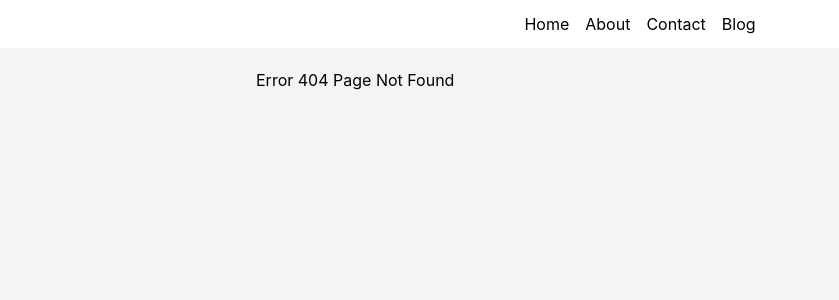
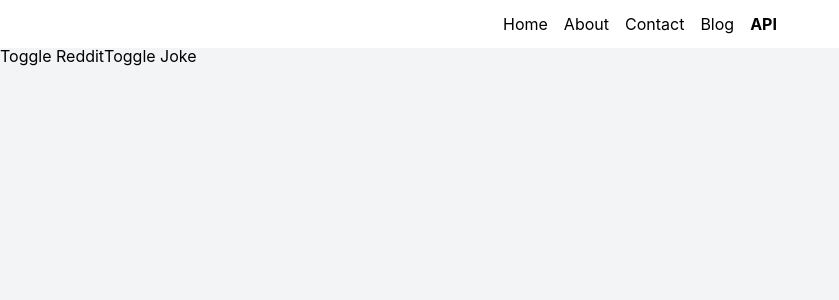
Before and after one commit to Spix737/react-todo, a React (Create React App) app: page /api in a window 1280 px wide. Before the commit this address had no page. Shown: the top 300 px of the page, without its empty margins (0-839 px from the left). Built offline with nearby package versions, Linux system fonts and the light colour scheme.

Commit message:
Ep 14 fix -> ep 15
Fixed reddit api fetch, confirmed joke api is down

```diff
--- a/package.json
+++ b/package.json
@@ -9,6 +9,7 @@
     "prop-types": "^15.8.1",
     "react": "^18.2.0",
     "react-dom": "^18.2.0",
+    "react-query": "^3.39.1",
     "react-router-dom": "^6.3.0",
     "react-scripts": "^5.0.1",
     "react-transition-group": "^4.4.2",
--- a/src/Joke.jsx
+++ b/src/components/Joke.jsx
@@ -1,5 +1,5 @@
 import React, { useEffect, useState } from 'react';
-import useFetch from './hooks/useFetch';
+import useFetch from '../hooks/useFetch';
 
 export default function Joke() {
     const {
--- a/src/components/NavigationBar.jsx
+++ b/src/components/NavigationBar.jsx
@@ -18,6 +18,9 @@ export default function NavigationBar() {
           <li>
             <NavLink to="/blog" >Blog</NavLink>
           </li>
+          <li>
+            <NavLink to="/api" >API</NavLink>
+          </li>
         </ul>
       </nav>
   );
--- a/src/Reddit.jsx
+++ b/src/components/Reddit.jsx
@@ -1,8 +1,13 @@
 import React from 'react';
-import useFetch from './hooks/useFetch';
+import { useQuery } from 'react-query';
+import useFetch from '../hooks/useFetch';
 
 export default function Reddit() {
-  const { data: posts, loading, errorMsg } = useFetch('https://www.reddit.com/r/reactjs.json');
+  const { data: posts, loading, isError, error, isSuccess } = useFetch('https://www.reddit.com/r/reactjs.json');
+
+  // function fetchPosts(){
+  //   return fetch('https://reddit.com/r/reactjs.json', { mode: 'no-cors'}).then(response => response.json());
+  // }
 
   return (
     <div>
@@ -19,7 +24,7 @@ export default function Reddit() {
           ))}
         </ul>
       )}
-      {errorMsg && <div>{errorMsg}</div>}
+      {isError && <div>{error.message}</div>}
     </div>
   );
 }
--- a/src/components/Root.jsx
+++ b/src/components/Root.jsx
@@ -7,6 +7,7 @@ import Contact from './pages/Contact';
 import Blog from './pages/Blog';
 import BlogPost from './pages/BlogPost';
 import NoMatch from './pages/NoMatch';
+import API from './pages/API';
 
 export default function Root() {
   const routes = [
@@ -14,6 +15,7 @@ export default function Root() {
     { path: '/about', name: 'About', Component: About, exact: false },
     { path: '/contact', name: 'Contact', Component: Contact, exact: false },
     { path: '/blog', name: 'Blog', Component: Blog, exact: true },
+    { path: '/api', name: 'API', Component: API, exact: true },
     { path: '/blog/:id', name: 'Post', Component: BlogPost, exact: false },
     { path: '*', name: 'No Match', Component: NoMatch, exact: false },
   ];
--- /dev/null
+++ b/src/components/pages/API.jsx
@@ -0,0 +1,27 @@
+import Reddit from '../Reddit';
+import Joke from '../Joke';
+import { useState } from 'react';
+
+function API() {
+  const [redditVisible, setRedditVisible] = useState(false);
+  const [jokeVisible, setJokeVisible] = useState(false);
+
+  return (
+    <div>
+      <div className="buttons">
+        <button
+          onClick={() => setRedditVisible(prevRedditVisible => !redditVisible)}
+        >
+          Toggle Reddit
+        </button>
+        <button onClick={() => setJokeVisible(prevJokeVisible => !jokeVisible)}>
+          Toggle Joke
+        </button>
+      </div>
+      {redditVisible && <Reddit />}
+      {jokeVisible && <Joke />}
+    </div>
+  );
+}
+
+export default API;
--- a/src/hooks/useFetch.js
+++ b/src/hooks/useFetch.js
@@ -6,11 +6,11 @@ function useFetch(url) {
     const [errorMsg, setErrorMsg] = useState(null);
 
     useEffect(() => {
-      fetch('https://www.reddit.com/r/reactjs.json')
+      fetch(url)
         .then(response => response.json())
         .then(results => {
           setLoading(false);
-          setData(results.data.children);
+          setData(results);
         }).catch(error => {
           setLoading(false);
           setErrorMsg('Error occured when fetching data');
--- a/src/index.js
+++ b/src/index.js
@@ -4,11 +4,18 @@ import './index.css';
 import reportWebVitals from './reportWebVitals';
 import AppClass from './components/AppClass';
 import Root from './components/Root';
+import { QueryClient, QueryClientProvider } from 'react-query';
+import { ReactQueryDevtools } from 'react-query/devtools';
 
 const root = ReactDOM.createRoot(document.getElementById('root'));
+const queryClient = new QueryClient();
+
 root.render(
   <React.StrictMode>
-    <Root />
+    <QueryClientProvider client={queryClient}>
+      <Root />
+      <ReactQueryDevtools />
+    </QueryClientProvider>
     {/* <AppClass /> */}
   </React.StrictMode>
 );
```
Also changed, not shown: 1 other file (tests, documents, lock files or other folders).
